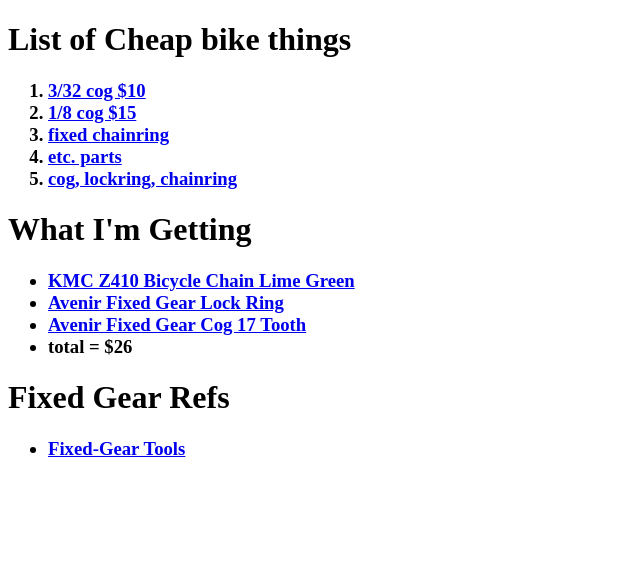
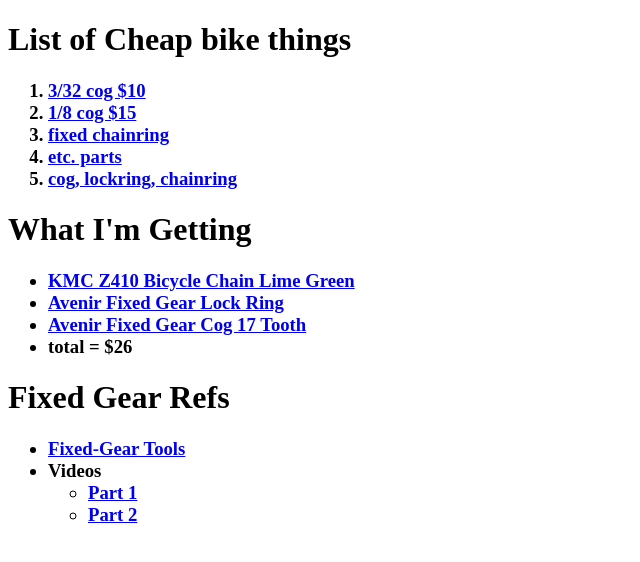
Before and after one commit to addcn14/bikes, a plain HTML site: page index.html in a window 1280 px wide. Shown: the whole page, without its empty margins (0-640 px from the left). Drawn offline with Linux system fonts and the light colour scheme.

Commit message:
Update index.html

```diff
--- a/index.html
+++ b/index.html
@@ -23,5 +23,10 @@
     <h1> Fixed Gear Refs</h1>
     <h3> <ul>
       <li> <a href= "http://sheldonbrown.com/harris/tools/fixedgear.html">Fixed-Gear Tools</a></li>
+      <li> Videos</li>
+      <ul>
+        <li> <a href = "https://www.youtube.com/watch?v=adDOv3439GI"> Part 1</a> </li>
+        <li> <a href = "https://www.youtube.com/watch?v=VY-75Er3WW8&index=11&list=UUoE0gd_EjVWKXEuh1Bjg0nQ"> Part 2 </a></li>
+      </ul>
     </ul></h3>
 </Body>
```
